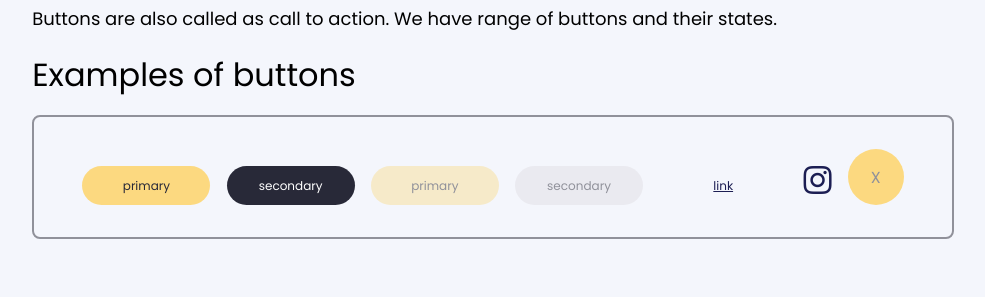
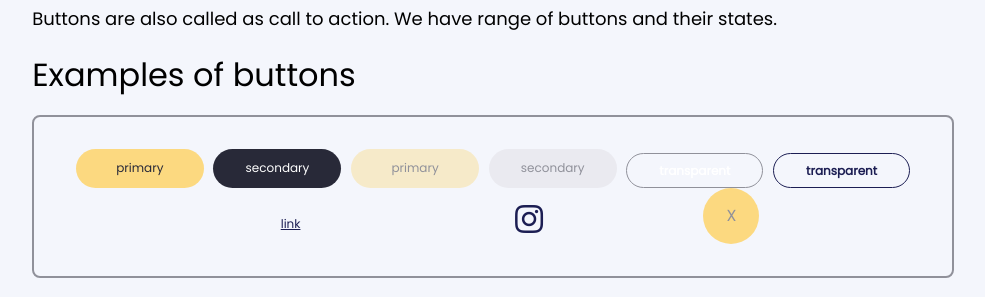
Before and after one commit to biswanathTewari/glitterCSS, a plain HTML site: page screens/Documentation/index.html in a window 1280 px wide. Shown: the part 4882-5179 px from the top of the page, without its empty margins (275-1260 px from the left). Drawn offline with Linux system fonts and the light colour scheme.

Commit message:
feat - added new buttons

```diff
--- a/components/button.css
+++ b/components/button.css
@@ -36,6 +36,22 @@
 .btn-secondary-disabled {
   background-color: var(--button-color-dark);
   color: var(--text-color-dark);
+}
+
+.btn-transparent {
+  background-color: transparent;
+  color: var(--text-color);
+  font-weight: bolder;
+  padding: 0.45rem 2rem;
+  border: 0.1rem solid var(--text-color-dark);
+}
+
+.btn-transparent-dark {
+  background-color: transparent;
+  color: var(--primary-color);
+  font-weight: bolder;
+  padding: 0.45rem 2rem;
+  border: 0.1rem solid var(--primary-color);
 }
 
 .btn-link {
--- a/screens/Documentation/index.html
+++ b/screens/Documentation/index.html
@@ -439,6 +439,8 @@
               <div class="btn btn-secondary">secondary</div>
               <div class="btn btn-primary-disabled">primary</div>
               <div class="btn btn-secondary-disabled">secondary</div>
+              <div class="btn btn-transparent">transparent</div>
+              <div class="btn btn-transparent-dark">transparent</div>
               <a href="#" class="btn btn-link">link</a>
               <a href="www.instagram.com/iambizan" class="btn-icon"
                 ><i class="fab fa-instagram"></i
```
